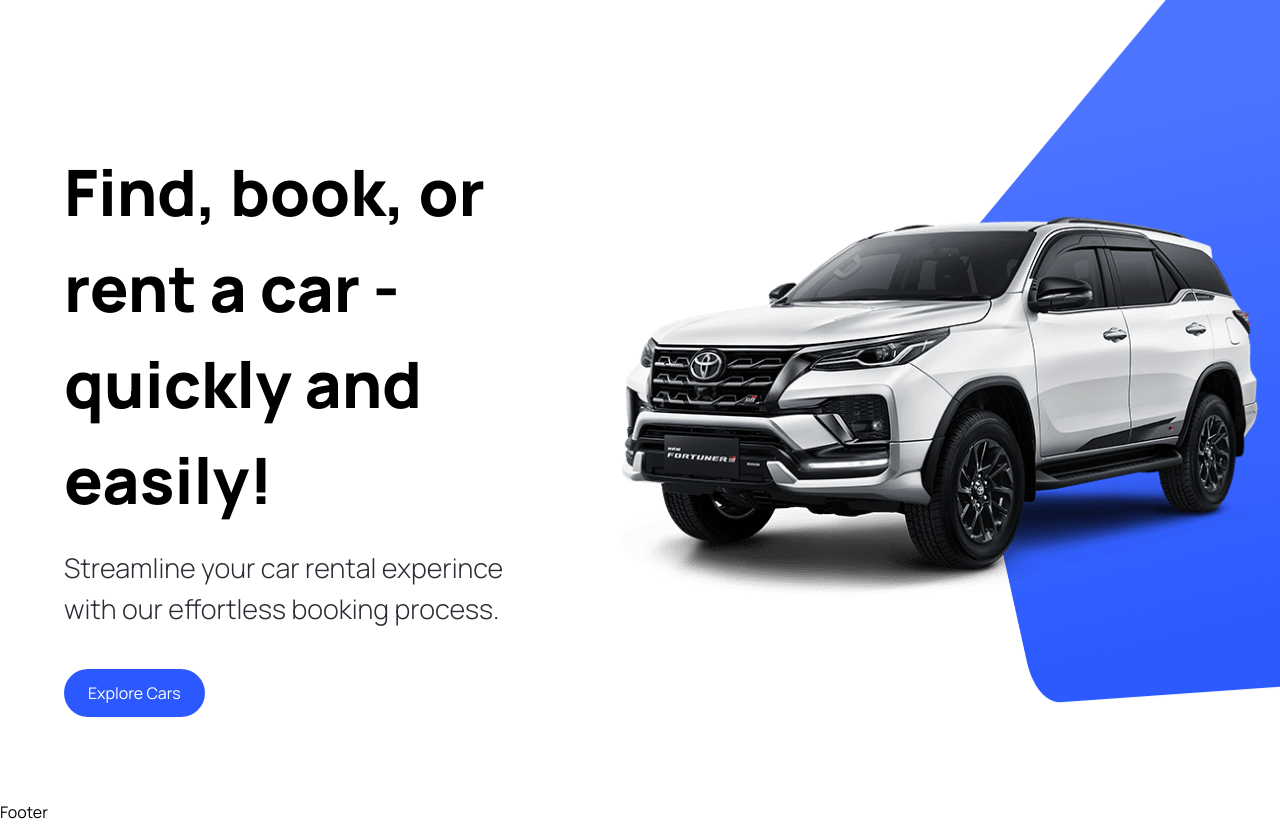
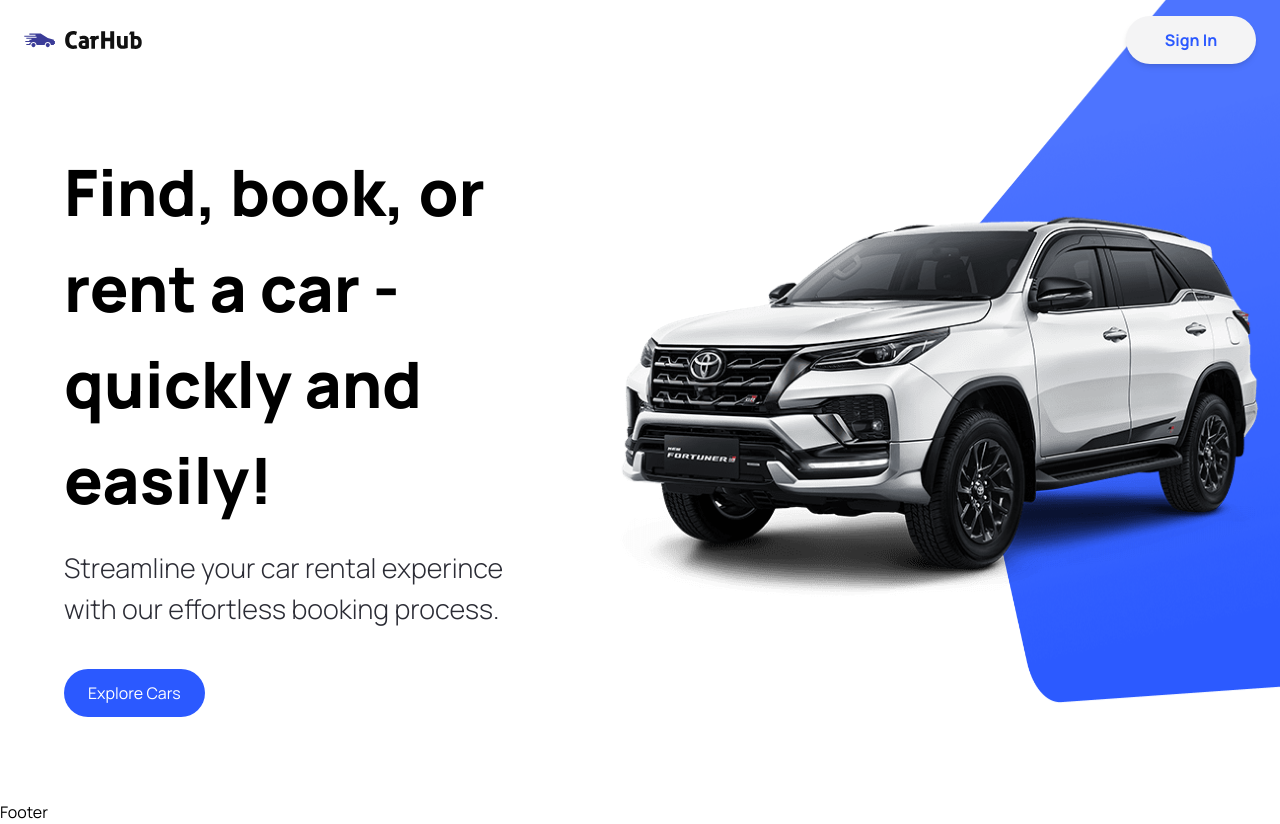
Before and after one commit to laurentiucm22/car-hub, a Next.js app: page / in a window 1280 px wide. Built offline with nearby package versions, Linux system fonts and the light colour scheme.

Commit message:
Finished the Navbar componnent

```diff
--- a/components/CustomeButtom.tsx
+++ b/components/CustomeButtom.tsx
@@ -7,12 +7,13 @@
   title,
   containerStyles,
   handleClick,
+  btnType,
 }) => {
   return (
     <button
       disabled={false}
       className={`custom-btn ${containerStyles}`}
-      type={"button"}
+      type={btnType || "button"}
       onClick={handleClick}
     >
       <span className={`flex-1`}>{title}</span>
--- a/components/Navbar.tsx
+++ b/components/Navbar.tsx
@@ -1,10 +1,31 @@
 import Link from "next/link";
 import Image from "next/image";
+import CarHubLogo from "../public/logo.svg";
 
 import { CustomeButtom } from "./";
 
 const Navbar = () => {
-  return <header className="w-full absolute z-10"></header>;
+  return (
+    <header className="w-full absolute z-10">
+      <nav className="max-w-[1440px] mx-auto flex justify-between items-center px-6 sm:16 py-4 sha">
+        <Link href="/" className="flex justify-center items-center">
+          <Image
+            src={CarHubLogo}
+            alt="carhub logo"
+            width={118}
+            height={18}
+            className="object-contain"
+          />
+        </Link>
+
+        <CustomeButtom
+          title="Sign In"
+          btnType="button"
+          containerStyles="text-primary-blue rounded-full bg-zinc-100 min-w-[130px] font-bold shadow-md"
+        />
+      </nav>
+    </header>
+  );
 };
 
 export default Navbar;
--- a/types/index.ts
+++ b/types/index.ts
@@ -4,4 +4,5 @@
   title: string;
   containerStyles?: string;
   handleClick?: ReactEventHandler<HTMLButtonElement>;
+  btnType?: "button" | "submit";
 }
```
